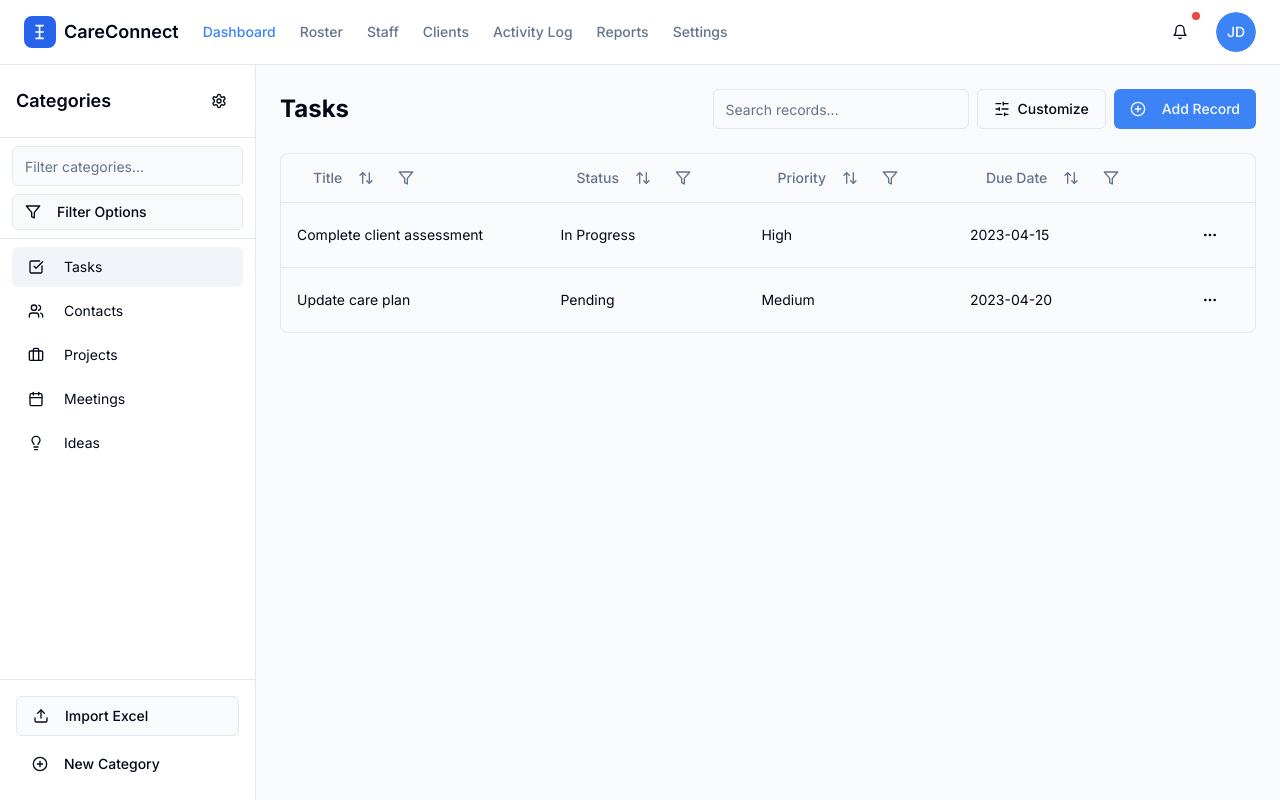
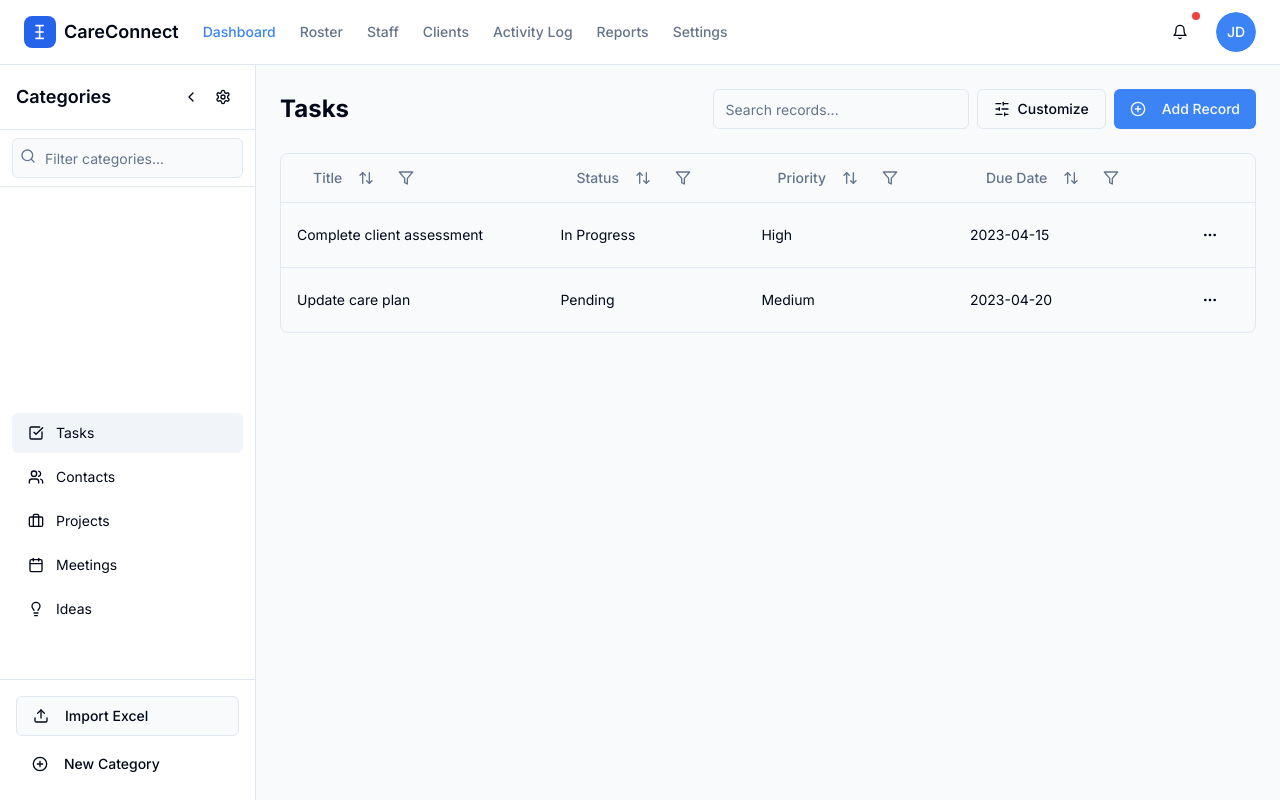
Before and after one commit to mahadsabih/home-care-insights-hub-73, a React (Vite) app: page /notes in a window 1280 px wide. Built offline with nearby package versions, Linux system fonts and the light colour scheme.

Commit message:
Implement collapsible sidebar
Implement collapsible sidebar and remove filter button from the sidebar.

```diff
--- a/src/components/notes/Sidebar.tsx
+++ b/src/components/notes/Sidebar.tsx
@@ -1,3 +1,4 @@
+
 import React, { useState } from "react";
 import { cn } from "@/lib/utils";
 import { Button } from "@/components/ui/button";
@@ -12,18 +13,15 @@ import {
   Lightbulb,
   PlusCircle,
   Settings,
-  Filter,
+  ChevronLeft,
+  ChevronRight,
+  Search,
   X,
 } from "lucide-react";
 import { ScrollArea } from "@/components/ui/scroll-area";
 import AddCategoryModal from "./AddCategoryModal";
-import {
-  Popover,
-  PopoverContent,
-  PopoverTrigger,
-} from "@/components/ui/popover";
-import { Label } from "@/components/ui/label";
 import { Badge } from "@/components/ui/badge";
+import { Collapsible, CollapsibleContent } from "@/components/ui/collapsible";
 
 interface SidebarProps {
   categories: {
@@ -51,6 +49,7 @@ const Sidebar = ({
   const [isAddCategoryModalOpen, setIsAddCategoryModalOpen] = useState(false);
   const [categoryFilter, setCategoryFilter] = useState("");
   const [activeFilters, setActiveFilters] = useState<string[]>([]);
+  const [isCollapsed, setIsCollapsed] = useState(false);
 
   const getIcon = (iconName: string) => {
     switch (iconName) {
@@ -79,87 +78,50 @@ const Sidebar = ({
     category.name.toLowerCase().includes(categoryFilter.toLowerCase())
   );
 
-  const addFilter = (filter: string) => {
-    if (!activeFilters.includes(filter)) {
-      setActiveFilters([...activeFilters, filter]);
-    }
-  };
-
   const removeFilter = (filter: string) => {
     setActiveFilters(activeFilters.filter(f => f !== filter));
   };
 
   return (
-    <div className="w-64 border-r bg-white flex flex-col h-full">
+    <div className={cn(
+      "border-r bg-white flex flex-col h-full transition-all duration-300",
+      isCollapsed ? "w-16" : "w-64"
+    )}>
       <div className="p-4 border-b flex items-center justify-between">
-        <h2 className="font-semibold text-lg">Categories</h2>
-        <Button variant="ghost" size="icon" title="Settings">
+        {!isCollapsed && <h2 className="font-semibold text-lg">Categories</h2>}
+        <div className="flex items-center ml-auto">
+          <Button
+            variant="ghost"
+            size="icon"
+            onClick={() => setIsCollapsed(!isCollapsed)}
+            className="h-8 w-8"
+            title={isCollapsed ? "Expand sidebar" : "Collapse sidebar"}
+          >
+            {isCollapsed ? <ChevronRight className="h-5 w-5" /> : <ChevronLeft className="h-5 w-5" />}
+          </Button>
+          {!isCollapsed && (
+            <Button variant="ghost" size="icon" title="Settings" className="h-8 w-8">
               <Settings className="h-5 w-5" />
             </Button>
+          )}
+        </div>
       </div>
 
+      <Collapsible open={!isCollapsed} className="flex-1 flex flex-col">
+        <CollapsibleContent className="flex-1 flex flex-col data-[state=closed]:hidden">
           <div className="px-3 py-2 border-b">
+            <div className="relative">
+              <Search className="absolute left-2 top-2.5 h-4 w-4 text-muted-foreground" />
               <Input
                 placeholder="Filter categories..."
                 value={categoryFilter}
                 onChange={(e) => setCategoryFilter(e.target.value)}
-          className="mb-2"
+                className="pl-8"
               />
-
-        <Popover>
-          <PopoverTrigger asChild>
-            <Button variant="outline" size="sm" className="w-full justify-start">
-              <Filter className="h-4 w-4 mr-2" />
-              Filter Options
-            </Button>
-          </PopoverTrigger>
-          <PopoverContent className="w-60">
-            <div className="space-y-2">
-              <h4 className="font-medium">Filter by type</h4>
-              <div className="grid gap-2">
-                <div className="flex items-center gap-2">
-                  <Button
-                    variant="outline"
-                    size="sm"
-                    onClick={() => addFilter("Tasks")}
-                  >
-                    <CheckSquare className="h-4 w-4 mr-1" />
-                    Tasks
-                  </Button>
-                  <Button
-                    variant="outline"
-                    size="sm"
-                    onClick={() => addFilter("Contacts")}
-                  >
-                    <Users className="h-4 w-4 mr-1" />
-                    Contacts
-                  </Button>
-                </div>
-                <div className="flex items-center gap-2">
-                  <Button
-                    variant="outline"
-                    size="sm"
-                    onClick={() => addFilter("Projects")}
-                  >
-                    <Briefcase className="h-4 w-4 mr-1" />
-                    Projects
-                  </Button>
-                  <Button
-                    variant="outline"
-                    size="sm"
-                    onClick={() => addFilter("Meetings")}
-                  >
-                    <Calendar className="h-4 w-4 mr-1" />
-                    Meetings
-                  </Button>
-                </div>
-              </div>
             </div>
 
             {activeFilters.length > 0 && (
-              <div className="mt-4">
-                <Label className="text-sm text-muted-foreground">Active filters:</Label>
-                <div className="flex flex-wrap gap-1 mt-1">
+              <div className="mt-2 flex flex-wrap gap-1">
                 {activeFilters.map(filter => (
                   <Badge key={filter} variant="outline" className="flex items-center gap-1">
                     {filter}
@@ -167,32 +129,41 @@ const Sidebar = ({
                   </Badge>
                 ))}
               </div>
+            )}
           </div>
-            )}
-          </PopoverContent>
-        </Popover>
-      </div>
+        </CollapsibleContent>
 
         <ScrollArea className="flex-1">
-        <div className="px-3 py-2">
+          <div className={cn("py-2", isCollapsed ? "px-2" : "px-3")}>
             {filteredCategories.map((category) => (
               <Button
                 key={category.id}
                 variant="ghost"
                 className={cn(
                   "w-full justify-start text-left mb-1 font-normal",
-                selectedCategory.id === category.id ? "bg-muted" : ""
+                  selectedCategory.id === category.id ? "bg-muted" : "",
+                  isCollapsed ? "p-2" : ""
                 )}
                 onClick={() => onSelectCategory(category)}
               >
+                <div className={cn(
+                  "flex items-center",
+                  isCollapsed ? "justify-center" : ""
+                )}>
                   {getIcon(category.icon)}
-              <span className="ml-3">{category.name}</span>
+                  {!isCollapsed && <span className="ml-3">{category.name}</span>}
+                </div>
               </Button>
             ))}
           </div>
         </ScrollArea>
 
-      <div className="p-4 border-t">
+        <div className={cn(
+          "border-t",
+          isCollapsed ? "p-2" : "p-4"
+        )}>
+          {!isCollapsed ? (
+            <>
               <Button
                 variant="outline"
                 onClick={onImportExcel}
@@ -209,7 +180,31 @@ const Sidebar = ({
                 <PlusCircle className="h-5 w-5 mr-2" />
                 New Category
               </Button>
+            </>
+          ) : (
+            <>
+              <Button
+                variant="outline"
+                size="icon"
+                onClick={onImportExcel}
+                className="w-full mb-2 flex justify-center"
+                title="Import Excel"
+              >
+                <Upload className="h-5 w-5" />
+              </Button>
+              <Button
+                variant="ghost"
+                size="icon"
+                className="w-full flex justify-center"
+                onClick={() => setIsAddCategoryModalOpen(true)}
+                title="New Category"
+              >
+                <PlusCircle className="h-5 w-5" />
+              </Button>
+            </>
+          )}
         </div>
+      </Collapsible>
 
       <AddCategoryModal
         isOpen={isAddCategoryModalOpen}
--- a/src/pages/Notes.tsx
+++ b/src/pages/Notes.tsx
@@ -3,7 +3,7 @@ import { v4 as uuidv4 } from "uuid";
 import { toast } from "sonner";
 import { Button } from "@/components/ui/button";
 import { Input } from "@/components/ui/input";
-import { PlusCircle, FileSpreadsheet, SlidersHorizontal, Filter } from "lucide-react";
+import { PlusCircle, FileSpreadsheet, SlidersHorizontal } from "lucide-react";
 import Sidebar from "@/components/notes/Sidebar";
 import RecordsTable from "@/components/notes/RecordsTable";
 import AddEditRecordModal from "@/components/notes/AddEditRecordModal";
```
Lines whose indentation alone changed are shown as unchanged.
